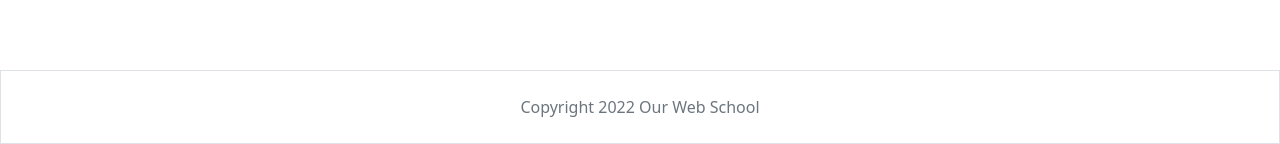
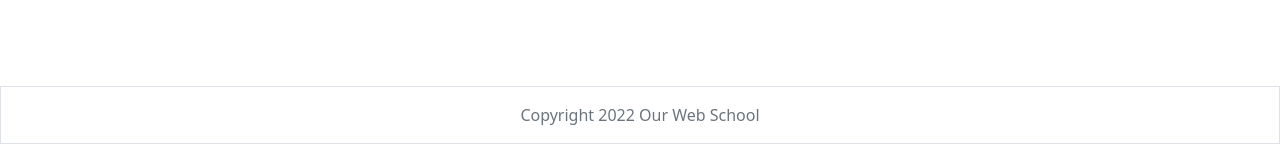
Before and after one commit to Kawsar-Ahmed-Ridoy/our-web-school-client, a React (Create React App) app: page / in a window 1280 px wide. Shown: the part 656-800 px from the top of the page. Built offline with nearby package versions, Linux system fonts and the light colour scheme; no server answers.

Commit message:
footer updated

```diff
--- a/src/Pages/Shared/Footer/Footer.js
+++ b/src/Pages/Shared/Footer/Footer.js
@@ -2,17 +2,19 @@ import React from 'react';
 
 const Footer = () => {
     return (
-        <footer style={{
+        <div className='mt-5'>
+          <footer style={{
         background: "white",
         position: "fixed",
         bottom: "0",
         margin: "auto",
         width: "100%"
       }}>
-      <p className="text-center align-content-end text-secondary py-4 border m-0">
+      <p className="text-center align-content-end text-secondary py-3 border m-0">
         Copyright 2022 Our Web School
       </p>
     </footer>
+        </div>
     );
 };
 
```
